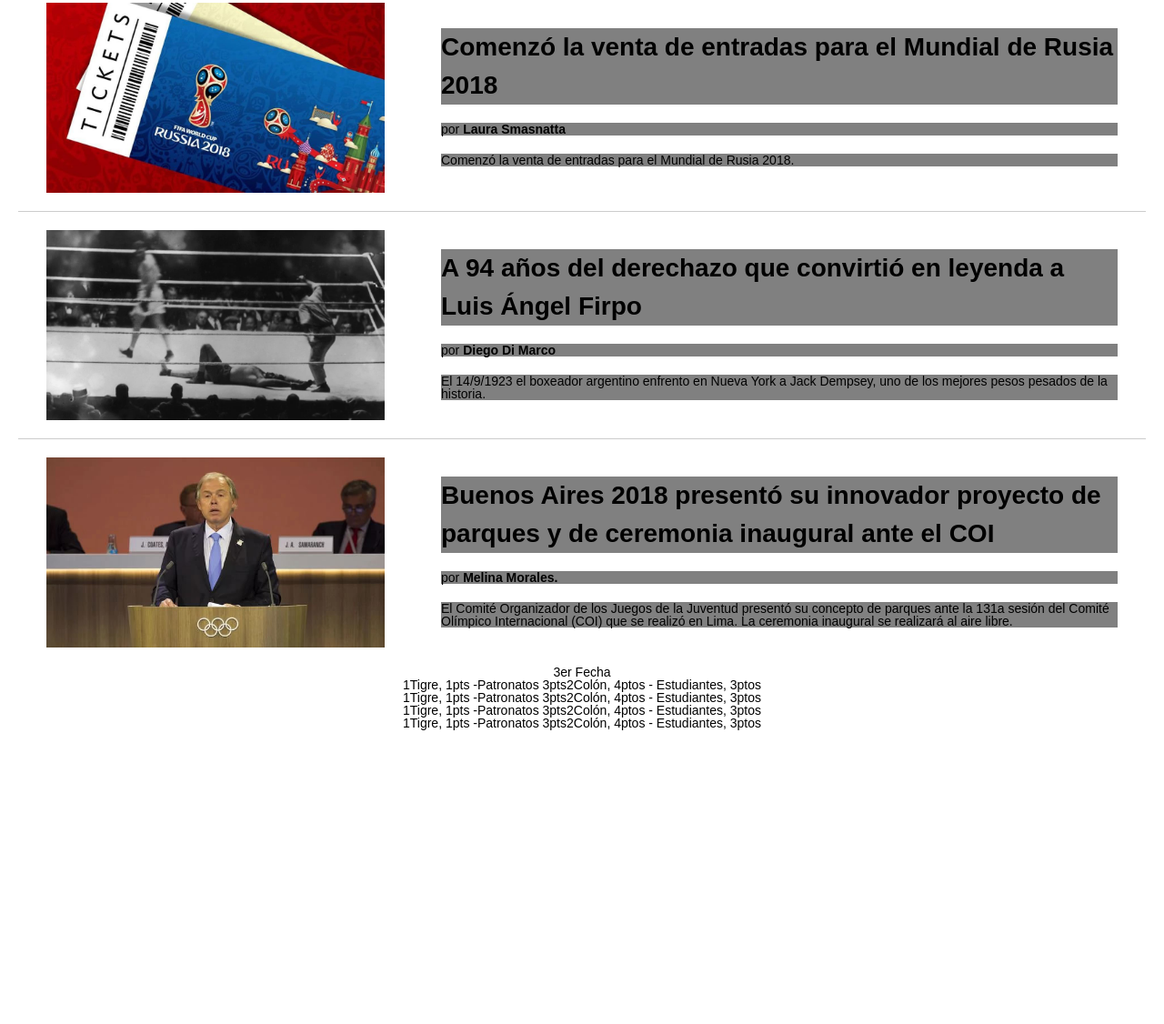
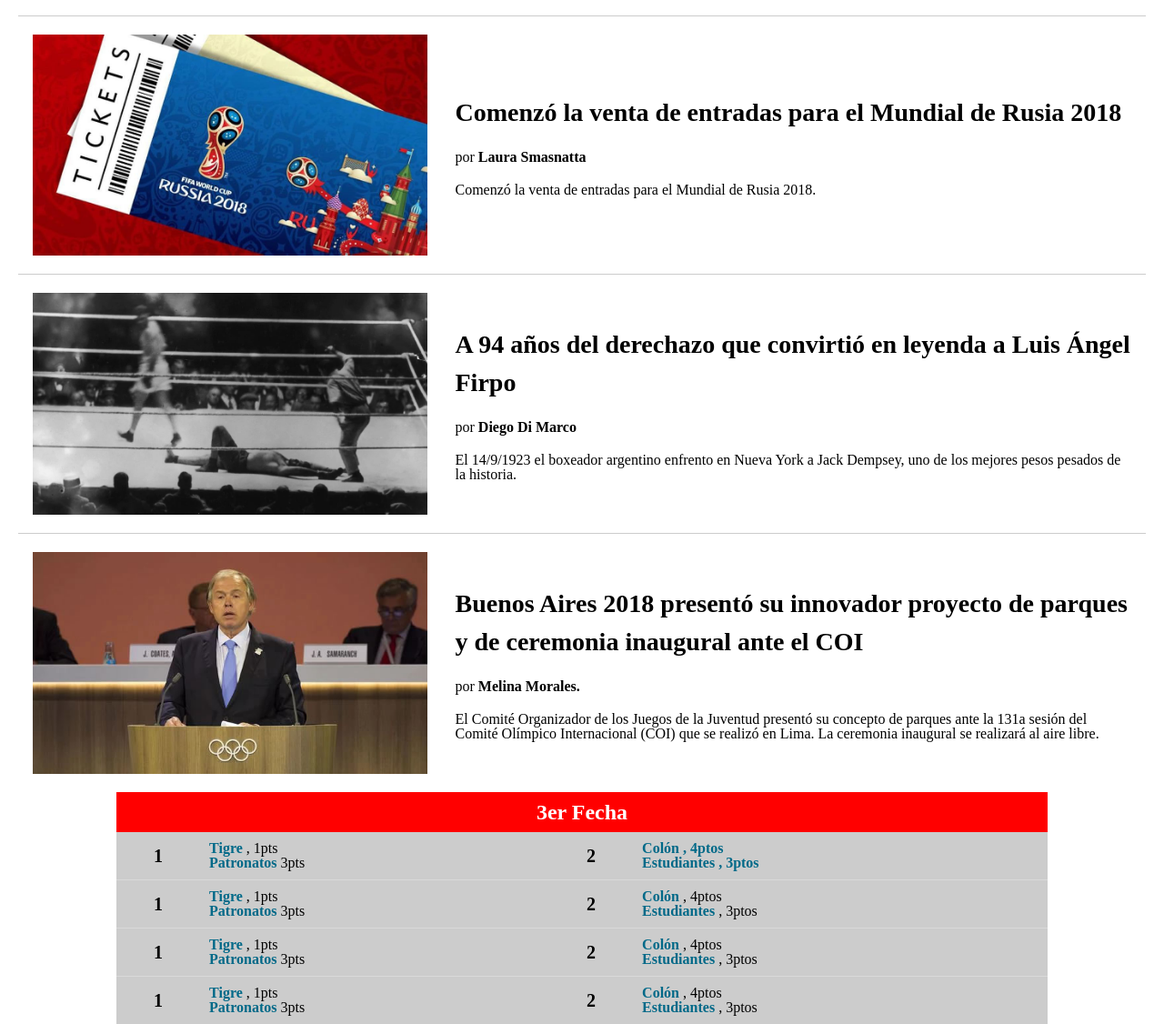
Before and after one commit to Enzo-Godoy/DpEx, a plain HTML site: page index.html in a window 1280 px wide. Shown: the part 1108-2234 px from the top of the page at 91% size. Before the commit the page ends 1911 px from the top, so only its background shows below. Drawn offline with Linux system fonts and the light colour scheme.

Commit message:
maquetado tabla

```diff
--- a/css/style.css
+++ b/css/style.css
@@ -15,6 +15,7 @@
 	outline: dashed 1px red !important;
 }
 */
+outline: dashed 1px red !important;
 
 
 body{
@@ -131,13 +132,51 @@
 
 .noticia:last-child{
 	border:none;
+}
+
+#tabla-posiciones table {
+	margin:auto;
+	border-collapse: collapse;
+	border:none;
+	width:80%;
 
 
 }
 
-#tabla-posiciones table {
-	margin:auto;
+#tabla-posiciones table th{
+	padding: 10px;
+	background-color: red;
+	color: #FFF;
+	font-weight: 700;
+	font-size: 24px;
 
+}
+
+#tabla-posiciones table td{
+	padding: 10px;
+	background-color: #CCC;
+}
+
+#tabla-posiciones table td:nth-of-type(odd){
+		font-weight: 700;
+		font-size: 20px;
+		text-align: center;
+		vertical-align: middle;
+}
+
+#tabla-posiciones table td:nth-of-type(even) span {
+	color: #006988;
+	font-weight: bold;
+}
+
+#tabla-posiciones table tr {
+	border-bottom : solid 1px #d9d9d9;
+}
+
+#tabla-posiciones table tr:last-child,
+#tabla-posiciones table tr:first-child
+ {
+	border:none;
 }
 
 
@@ -179,7 +218,7 @@
 
 
 .noticia-img {
-	width: 30%;
+	width: 35%;
 
 }
 
@@ -201,7 +240,6 @@
 	/* margin: 10px 0 10px 0; */
 	/* Se puede simplificar escribiendo solo las dos primeras*/
 	margin : 20px 0;
-	background-color: gray;
 }
 
 .noticia-txt h3{
--- a/index.html
+++ b/index.html
@@ -4,7 +4,6 @@
 	<meta charset="UTF-8">
 	<title>DX - DeporteXtremo</title>
 	<link rel="stylesheet" href="./css/reset.css">
-
 	<link rel="stylesheet" href="./css/style.css">
 </head>
 <body>
@@ -101,38 +100,51 @@
 
 
 		<section id="tabla-posiciones">
-			<table border="1" cellpadding="1" cellspacing="1">
+			<table>
 				<tr>
 					<th colspan="4"> 3er Fecha</th><!--celda cabecera -->
 				</tr>
 				<tr><!--Fila 1 -->
 					<td>1</td>
-					<td>Tigre, 1pts -Patronatos 3pts</td>
+					<td>
+						<span> Tigre </span> , 1pts <br>
+						<span> Patronatos </span>  3pts  </td>
 					<td>2</td>
-					<td>Colón, 4ptos - Estudiantes, 3ptos</td>
+					<td> <span> Colón , 4ptos </span> <br>
+					 <span> Estudiantes <span> , 3ptos</td>
 				</tr>
 
 				<tr><!--Fila 2 -->
 					<td>1</td>
-					<td>Tigre, 1pts -Patronatos 3pts</td>
+						<td>
+						 <span> Tigre </span> , 1pts <br>
+						 <span> Patronatos </span> 3pts</td>
 					<td>2</td>
-					<td>Colón, 4ptos - Estudiantes, 3ptos</td>
+						<td>
+						  <span> Colón </span> , 4ptos <br>
+						  <span> Estudiantes </span> , 3ptos</td>
 				</tr>
 
 				<tr><!--Fila 3 -->
 					<td>1</td>
-					<td>Tigre, 1pts -Patronatos 3pts</td>
+					<td>
+						 <span> Tigre </span> , 1pts <br>
+						 <span> Patronatos </span> 3pts</td>
 					<td>2</td>
-					<td>Colón, 4ptos - Estudiantes, 3ptos</td>
+					<td> <span> Colón </span> , 4ptos <br>
+					     <span> Estudiantes </span> , 3ptos</td>
 				</tr>
 
 				<tr><!--Fila 4 -->
 					<td>1</td>
-					<td>Tigre, 1pts -Patronatos 3pts</td>
+					<td> <span> Tigre </span> , 1pts <br>
+					     <span> Patronatos </span> 3pts</td>
 					<td>2</td>
-					<td>Colón, 4ptos - Estudiantes, 3ptos</td>
+					<td> <span> Colón </span> , 4ptos <br>
+					     <span> Estudiantes </span> , 3ptos</td>
 				</tr>
 			</table>
+
 		</section>
 
 		</main>
```
